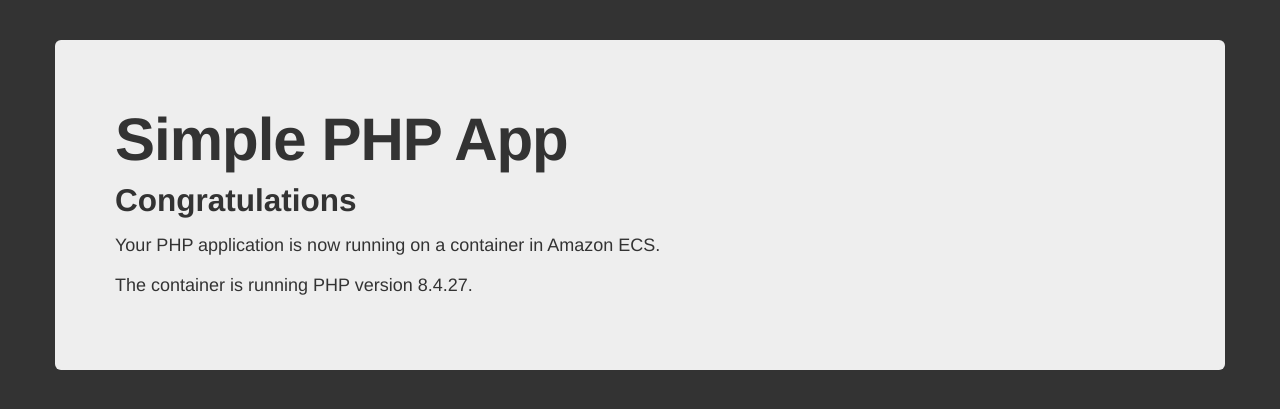
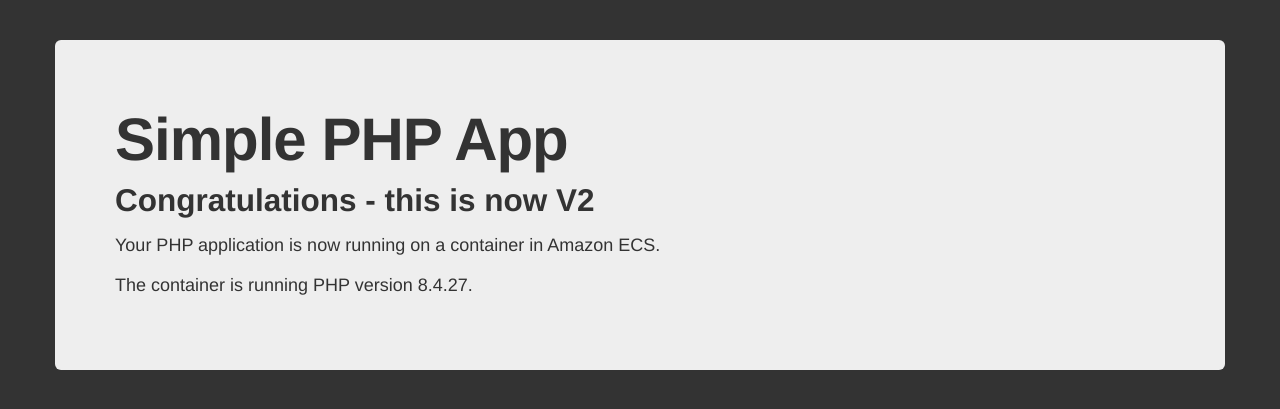
Before and after one commit to kmdmlc/ecs-demo-php-simple-app, a PHP site: page / in a window 1280 px wide. Shown: the top 409 px of the page. Run offline with PHP 8.4, Linux system fonts and the light colour scheme.

Commit message:
Update index.php
minor revisions to force pipeline to run

```diff
--- a/src/index.php
+++ b/src/index.php
@@ -16,7 +16,7 @@
         <div class="container">
             <div class="hero-unit">
                 <h1>Simple PHP App</h1>
-                <h2>Congratulations</h2>
+                <h2>Congratulations - this is now V2</h2>
                 <p>Your PHP application is now running on a container in Amazon ECS.</p>
                 <p>The container is running PHP version <?php echo phpversion(); ?>.</p>
                 <?php
```
